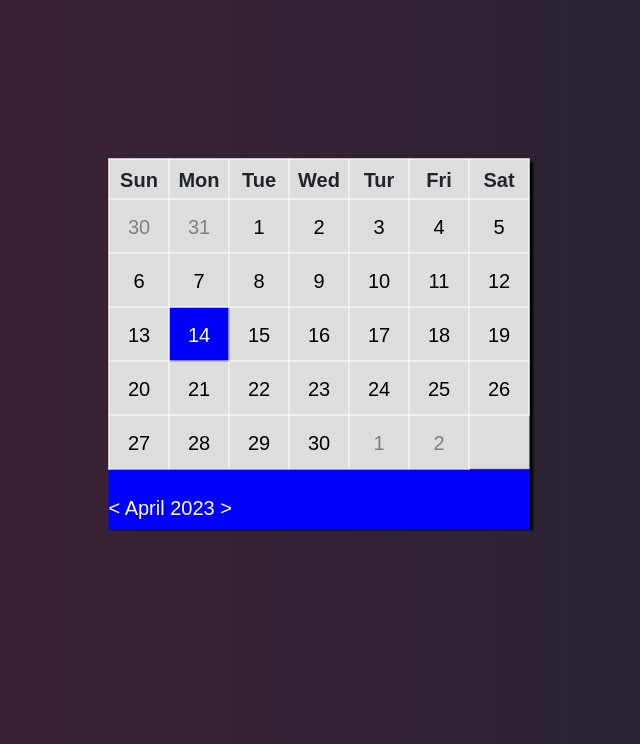
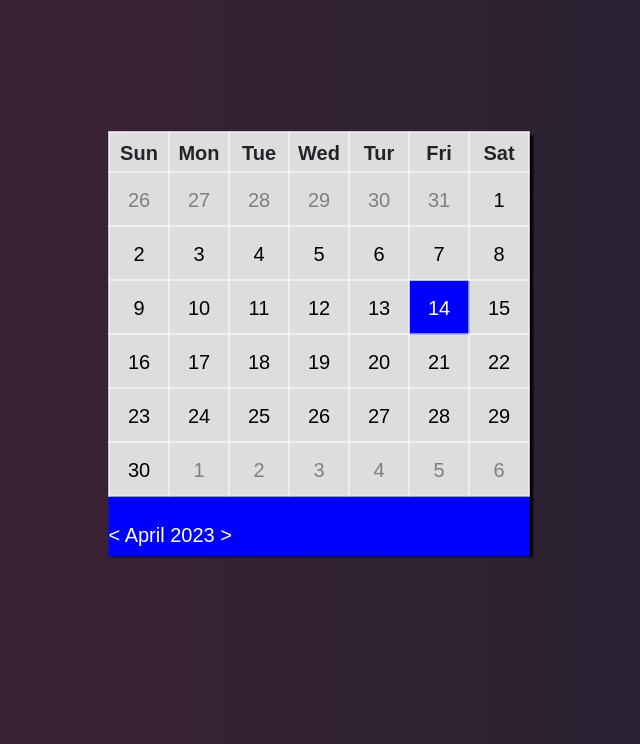
Before and after one commit to RuochiW/RAAVE, a Flask app: page /calendar in a window 1280 px wide. Shown: the part 56-800 px from the top of the page, without its empty margins (321-961 px from the left). Run offline with Flask 3, Linux system fonts and the light colour scheme.

Commit message:
Made the days in calendar.html actually lineup with april 2023

```diff
--- a/templates/calendar.html
+++ b/templates/calendar.html
@@ -28,54 +28,70 @@
 
 	<tbody>
 		<tr>
+			<td class="null">26</td>
+			<td class="null">27</td>
+			<td class="null">28</td>
+			<td class="null">29</td>
 			<td class="null">30</td>
 			<td class="null">31</td>
 			<td><a href="/login/calendar/">1</a></td>
+
+		</tr>
+
+		<tr>
 			<td><a href="/login/calendar/">2</a></td>
 			<td><a href="/login/calendar/">3</a></td>
 			<td><a href="/login/calendar/">4</a></td>
 			<td><a href="/login/calendar/">5</a></td>
+			<td><a href="/login/calendar/">6</a></td>
+			<td><a href="/login/calendar/">7</a></td>
+			<td><a href="/login/calendar/">8</a></td>
+
 		</tr>
 
 		<tr>
-			<td><a href="/login/calendar/">6</a></td>
-			<td><a href="/login/calendar/">7</a></td>
-			<td><a href="/login/calendar/">8</a></td>
 			<td><a href="/login/calendar/">9</a></td>
 			<td><a href="/login/calendar/">10</a></td>
 			<td><a href="/login/calendar/">11</a></td>
 			<td><a href="/login/calendar/">12</a></td>
-		</tr>
-
-		<tr>
 			<td><a href="/login/calendar/">13</a></td>
 			<td class="selected"><a href="/login/calendar/">14</a></td>
 			<td><a href="/login/calendar/">15</a></td>
+
+		</tr>
+
+
+		<tr>
 			<td><a href="/login/calendar/">16</a></td>
 			<td><a href="/login/calendar/">17</a></td>
 			<td><a href="/login/calendar/">18</a></td>
 			<td><a href="/login/calendar/">19</a></td>
-		</tr>
-
-
-		<tr>
 			<td><a href="/login/calendar/">20</a></td>
 			<td><a href="/login/calendar/">21</a></td>
 			<td><a href="/login/calendar/">22</a></td>
+
+		</tr>
+
+		<tr>
 			<td><a href="/login/calendar/">23</a></td>
 			<td><a href="/login/calendar/">24</a></td>
 			<td><a href="/login/calendar/">25</a></td>
 			<td><a href="/login/calendar/">26</a></td>
+			<td><a href="/login/calendar/">27</a></td>
+			<td><a href="/login/calendar/">28</a></td>
+			<td><a href="/login/calendar/">29</a></td>
+
 		</tr>
 
 		<tr>
-			<td><a href="/login/calendar/">27</a></td>
-			<td><a href="/login/calendar/">28</a></td>
-			<td><a href="/login/calendar/">29</a></td>
 			<td><a href="/login/calendar/">30</a></td>
 			<!--<td><a href="#">31</a></td>-->
 			<td class="null">1</td>
 			<td class="null">2</td>
+			<td class="null">3</td>
+			<td class="null">4</td>
+			<td class="null">5</td>
+			<td class="null">6</td>
 		</tr>
 
 	</tbody>
```
